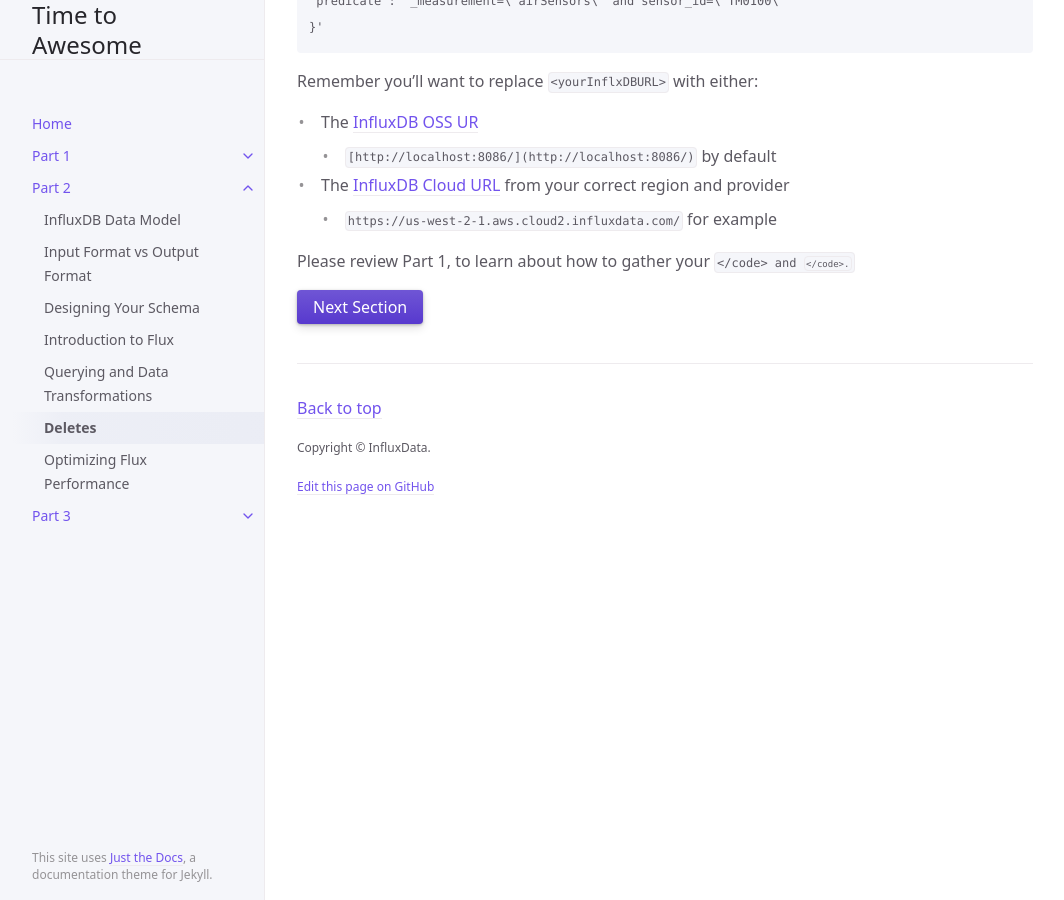
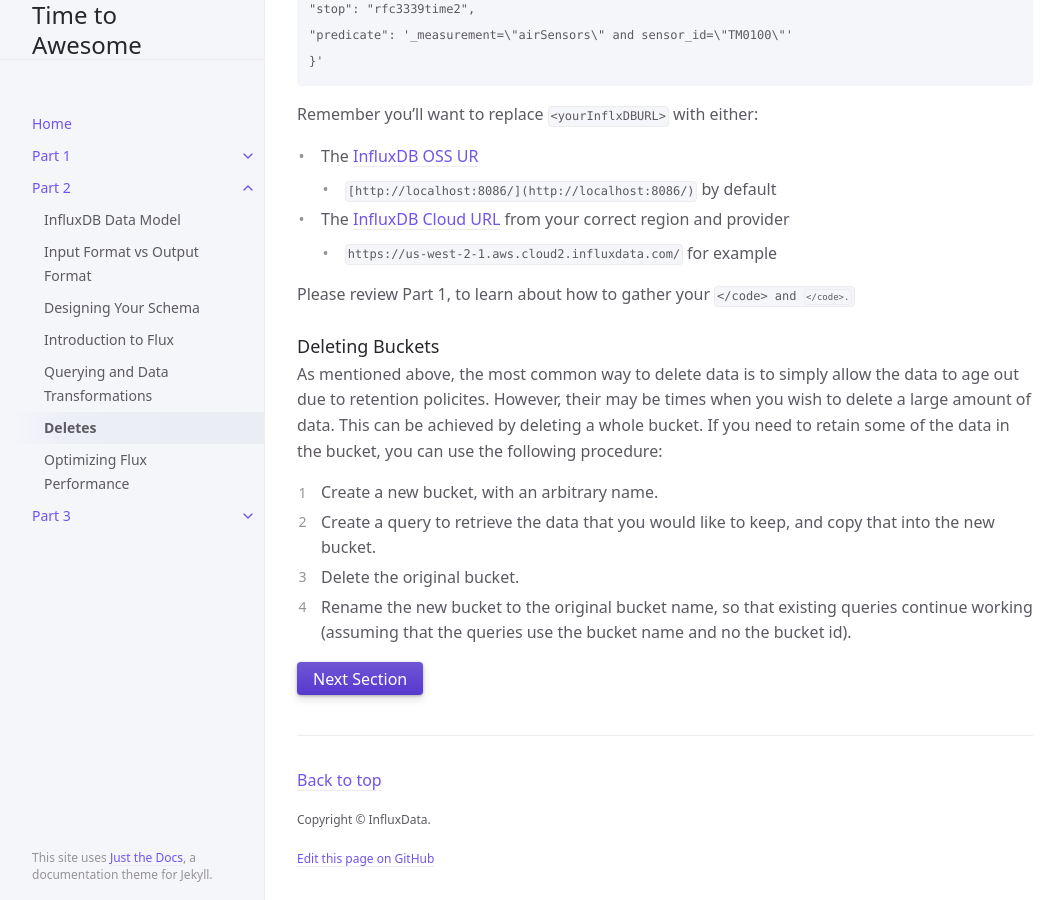
Before and after one commit to influxdata/awesome, a Jekyll site: the page built from docs/part-2/deletes.md, in a window 1280 px wide and 900 px high, scrolled down 1071 px. Shown: the whole window, without its empty margins (107-1171 px from the left). Built offline with Jekyll 4.4.1, drawn with Linux system fonts in a browser that asks for light colours.

Commit message:
Update deletes.md
This PR adds some instructions for how to delete data by deleting a whole bucket. I can add some CLI examples in a later PR.

```diff
--- a/docs/part-2/deletes.md
+++ b/docs/part-2/deletes.md
@@ -72,4 +72,12 @@ Remember you’ll want to replace `<yourInflxDBURL>` with either:
 
 Please review Part 1, to learn about how to gather your <code><yourBucketID></code> and <code><yourOrgID></code>.
 
+### Deleting Buckets
+As mentioned above, the most common way to delete data is to simply allow the data to age out due to retention policites. However, their may be times when you wish to delete a large amount of data. This can be achieved by deleting a whole bucket. If you need to retain some of the data in the bucket, you can use the following procedure:
+  1. Create a new bucket, with an arbitrary name.
+  2. Create a query to retrieve the data that you would like to keep, and copy that into the new bucket.
+  3. Delete the original bucket.
+  4. Rename the new bucket to the original bucket name, so that existing queries continue working (assuming that the queries use the bucket name and no the bucket id).
+
+
 [Next Section]({{site.baseurl}}/docs/part-2/optimizing-flux-performance){: .btn .btn-purple}
```
